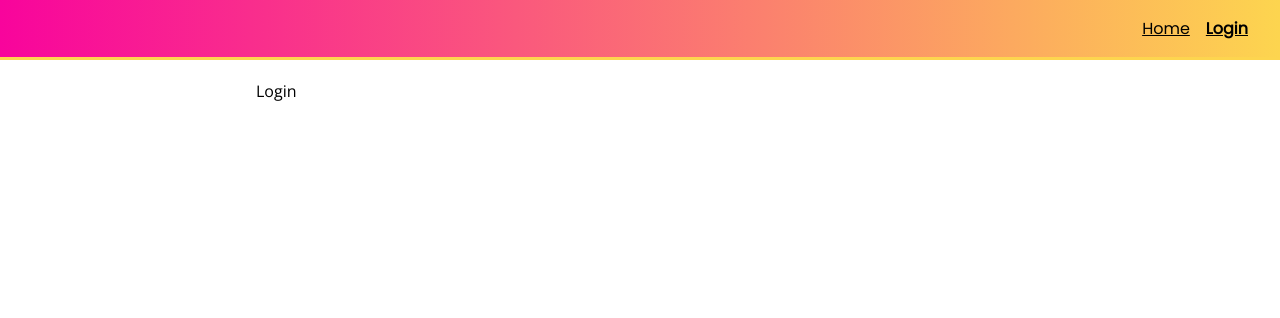
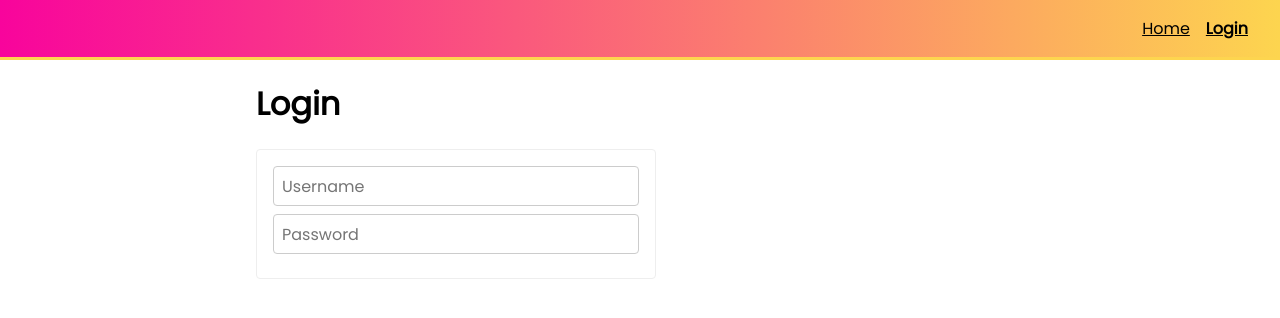
Before and after one commit to jdestrampe2/styled_components, a React (Create React App) app: page /login in a window 1280 px wide. Shown: the top 318 px of the page. Built offline with nearby package versions, Linux system fonts and the light colour scheme.

Commit message:
Tenth Commit. Added login form fields for username and password

```diff
--- /dev/null
+++ b/src/components/common/Input.js
@@ -0,0 +1,15 @@
+import styled from 'styled-components';
+
+const Input  = styled.input`
+  padding: 4px 8px;
+  border: 1px solid #ccc;
+  border-radius: 4px;
+  font-size: 1em;
+  font-family: 'Poppins', sans-serif;
+  margin-bottom: 8px;
+  width: 100%;
+  box-sizing: border-box;
+  height: 40px;
+`;
+
+export {Input};
--- a/src/components/common/index.js
+++ b/src/components/common/index.js
@@ -1,3 +1,4 @@
 export * from '../common/Button.js';
 export * from '../common/PageLayout.js';
 export * from '../common/Header.js';
+export * from '../common/Input.js';
--- a/src/components/pages/Home.js
+++ b/src/components/pages/Home.js
@@ -2,5 +2,12 @@ import React from 'react';
 import { PageLayout } from '../../components/common/PageLayout.js';
 
 export default function Home() {
-	return <PageLayout>Home</PageLayout>;
+	return (
+	<PageLayout>
+		<h1>Home</h1>
+		<p>
+		Lorem, ipsum dolor sit amet consectetur adipisicing elit. Dolor possimus quod laborum totam dolore laboriosam, similique doloremque libero commodi nemo deleniti voluptatibus delectus explicabo accusamus consequatur culpa ipsa et quisquam facere natus aperiam! A fugiat, dicta reprehenderit voluptates amet, perspiciatis dolor neque nulla ea deleniti mollitia vero? Ipsa tempora distinctio doloremque veniam tenetur. Qui aliquam iusto dicta, et iure, numquam accusantium porro quasi velit distinctio nostrum autem recusandae dolorem optio. Ipsa facere eius corrupti voluptatibus modi nam veritatis cum? Molestiae modi illum voluptatum porro non neque facilis, asperiores dicta aliquam suscipit ratione laboriosam quis atque voluptate, aut excepturi sint commodi!
+		</p>
+	</PageLayout>
+	);
 }
--- a/src/components/pages/Login.js
+++ b/src/components/pages/Login.js
@@ -1,6 +1,48 @@
-import React from 'react';
-import { PageLayout } from '../../components/common/PageLayout.js';
+import React, { useState } from 'react';
+import styled from 'styled-components';
+import { PageLayout, Input } from '../../components/common';
+
+const Form = styled.form`
+	width: 100%;
+	max-width: 400px;
+	background: white;
+	border: 1px solid #eee;
+	padding: 16px;
+	box-sizing: border-box;
+	color: black;
+	border-radius: 4px;
+`;
 
 export default function Login() {
-	return <PageLayout>Login</PageLayout>;
+	const [formFields, setFormFields] = useState({ username: '', password: '' });
+
+	function handleInputChange(e) {
+		e.persist();
+		setFormFields((s) => ({
+			...s,
+			[e.target.name]: e.target.value,
+		}));
+	}
+
+	return (
+		<PageLayout>
+			<h1>Login</h1>
+			<Form>
+				<Input
+					value={formFields.username}
+					onChange={handleInputChange}
+					name='username'
+					type='text'
+					placeholder='Username'
+				/>
+        <Input
+					value={formFields.password}
+					onChange={handleInputChange}
+					name='password'
+					type='password'
+					placeholder='Password'
+				/>
+			</Form>
+		</PageLayout>
+	);
 }
```
